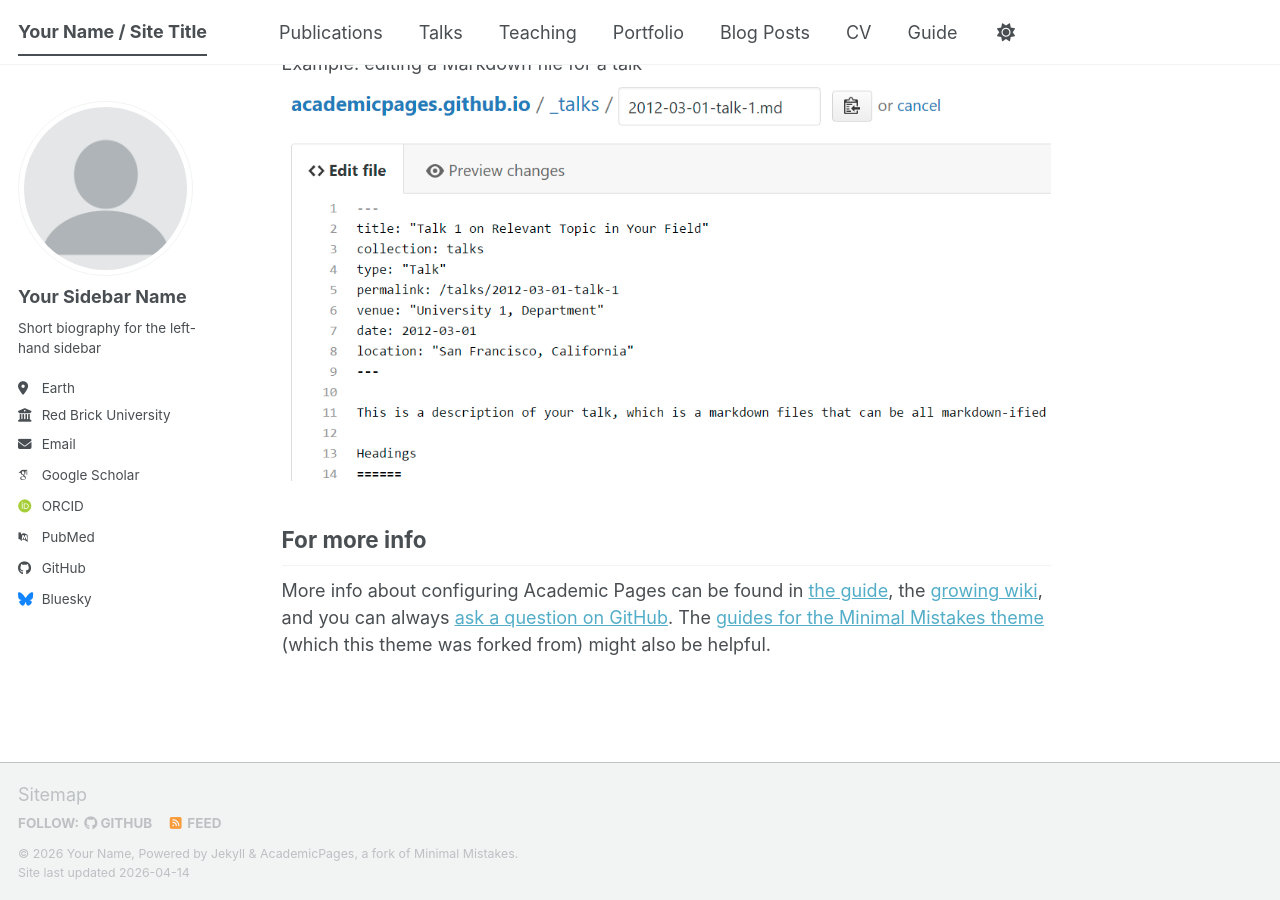
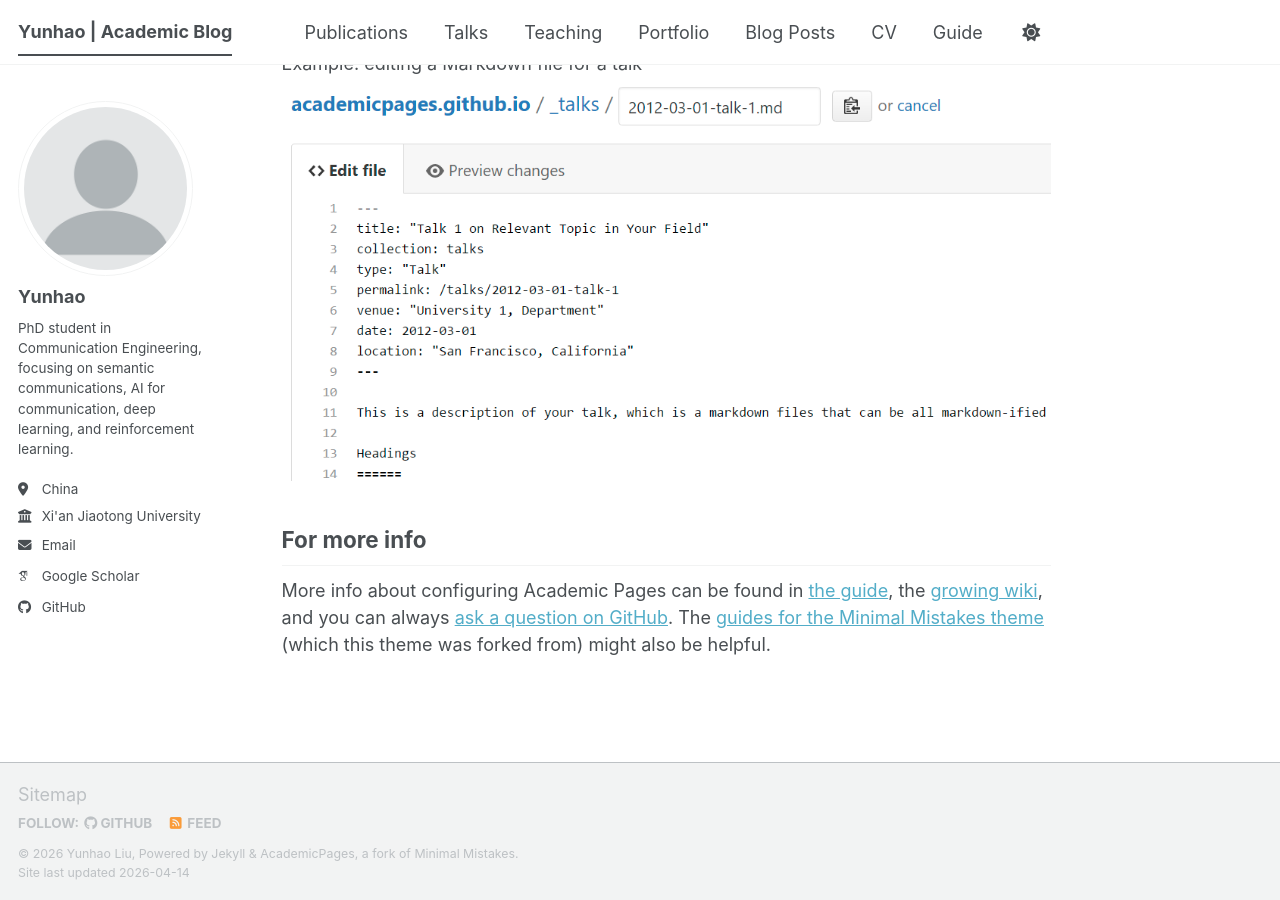
Before and after one commit to Liuyh0308/Liuyh0308.github.io, a Jekyll site: the page built from _pages/about.md, in a window 1280 px wide and 900 px high, scrolled down 2720 px. Built offline with Jekyll 4.4.1, drawn with Linux system fonts in a browser that asks for light colours; some web fonts are replaced; a script bundle is joined from its source files by our own code; library files that are not in the unit come from our copies; some of the changed lines change nothing that is shown.

Commit message:
Revise config for Yunhao's academic blog
Updated personal information and site settings for academic blog.

```diff
--- a/_config.yml
+++ b/_config.yml
@@ -1,116 +1,109 @@
 # Welcome to Jekyll!
-#
-# This config file is meant for settings that affect your entire site, values
-# which you are expected to set up once and rarely need to edit after that.
-# For technical reasons, this file is *NOT* reloaded automatically when you use
-# `jekyll serve -l -H localhost`. If you change this file, please restart the
-# server process.
+# Personalized config for academic blog / homepage
 
 # Basic Site Settings
 locale                   : "en-US"
-site_theme               : "default" # The available themes options are "default", "air", "sunrise", "mint", "dirt" and "contrast"
-title                    : "Your Name / Site Title"
+site_theme               : "default"
+title                    : "Yunhao | Academic Blog"
 title_separator          : "-"
-name                     : &name "Your Name"
-description              : &description "Your Name's academic portfolio"   # Update this with a general description of your site, this is the default if not overridden by a page
-url                      : https://academicpages.github.io # The base hostname & protocol for your site e.g. "https://[your GitHub username].github.io",
-                                                           # or if you already have some other page hosted on Github then use "https://[your GitHub username].github.io/[Your Repo Name]"
-baseurl                  : "" # the subpath of your site, e.g. "/blog"
-repository               : "academicpages/academicpages.github.io"
+name                     : &name "Yunhao Liu"
+description              : &description "PhD student in Communication Engineering. Research interests include semantic communications, AI for communication, deep learning, and reinforcement learning."
+url                      : "https://Liuyh0308.github.io"
+baseurl                  : ""
+repository               : "Liuyh0308/Liuyh0308.github.io"
 
-# Site Author - The following control what appear as part of the author content on the side bar.
-#               If a field is blank the icon and link will not appear, otherwise it will be shown.
-#               Additional customization can be done by editing /_includes/author-profile.html
+# Site Author
 author:
   # Biographic information
   avatar           : "profile.png"
-  name             : "Your Sidebar Name"
-  pronouns         : # example: "she/her"
-  bio              : "Short biography for the left-hand sidebar"
-  location         : "Earth"
-  employer         : "Red Brick University"
-  uri              : # URL
-  email            : "none@example.org"
+  name             : "Yunhao"
+  pronouns         :
+  bio              : "PhD student in Communication Engineering, focusing on semantic communications, AI for communication, deep learning, and reinforcement learning."
+  location         : "China"
+  employer         : "Xi'an Jiaotong University"
+  uri              :
+  email            : "liuyh000308@gmail.com"
 
   # Academic websites
-  academia         : # URL
-  arxiv            : # URL - Update with the correct link to your profile
-  googlescholar    : "https://scholar.google.com/citations?user=PS_CX0AAAAAJ"
-  inspire-hep      : # URL
-  impactstory      : # URL
-  orcid            : "https://orcid.org/yourorcidurl"
-  semantic         : # URL
-  ssrn             : # URL
-  pubmed           : "https://www.ncbi.nlm.nih.gov/pubmed/?term=john+snow"
-  researchgate     : # URL
-  scopus           : # URL
-  zotero           : # URL
-
+  academia         :
+  arxiv            :
+  googlescholar    : "https://scholar.google.com/citations?user=qYkG00IAAAAJ&hl=zh-CN"
+  inspire-hep      :
+  impactstory      :
+  orcid            :
+  semantic         :
+  ssrn             :
+  pubmed           :
+  researchgate     :
+  scopus           :
+  zotero           :
 
   # Repositories and software development
-  bitbucket        : # Username - Update with your username on the site
-  codepen          : # Username
-  dribbble         : # Username
-  github           : "academicpages"
-  kaggle           : # Username
-  stackoverflow    : # User number or user number and name (i.e., use "1" or "1/jeff-atwood")
+  bitbucket        :
+  codepen          :
+  dribbble         :
+  github           : "Liuyh0308"
+  kaggle           :
+  stackoverflow    :
 
   # Social media
-  artstation       : # Username
-  bluesky          : "bsky.app" # Replace this with you Bluesky username
-  facebook         : # Username
-  flickr           : # Username
-  foursquare       : # Username
-  goodreads        : # Username
-  google_plus      : # Username
-  keybase          : # Username
-  instagram        : # Username
-  lastfm           : # Username
-  linkedin         : # Username
-  mastodon         : # URL
-  medium           : # URL
-  pinterest        : # Username
-  soundcloud       : # Username
-  steam            : # Username
-  telegram         : # URL
-  tumblr           : # Username
-  twitter          : # Username for X / Twitter
-  vine             : # Username
-  weibo            : # Username
-  wikipedia        : # Username
-  xing             : # Username
-  youtube          : # Username
-  zhihu            : # Username
+  artstation       :
+  bluesky          :
+  facebook         :
+  flickr           :
+  foursquare       :
+  goodreads        :
+  google_plus      :
+  keybase          :
+  instagram        :
+  lastfm           :
+  linkedin         :
+  mastodon         :
+  medium           :
+  pinterest        :
+  soundcloud       :
+  steam            :
+  telegram         :
+  tumblr           :
+  twitter          :
+  vine             :
+  weibo            :
+  wikipedia        :
+  xing             :
+  youtube          :
+  zhihu            :
 
-# Publication Category - The following the list of publication categories and their headings
+# Publication Category
 publication_category:
   books:
-    title: 'Books'
+    title: "Books"
   manuscripts:
-    title: 'Journal Articles'
+    title: "Journal Articles"
   conferences:
-    title: 'Conference Papers'
+    title: "Conference Papers"
 
 # Site Settings
-teaser                   :  # filename of teaser fallback teaser image placed in /images/ for social media previews
-breadcrumbs              : false # true, false (default)
+teaser                   :
+breadcrumbs              : false
 words_per_minute         : 160
 future                   : true
-read_more                : "disabled" # if enabled, adds "Read more" links to excerpts
-talkmap_link             : false      #change to true to add link to talkmap on talks page
+read_more                : "disabled"
+talkmap_link             : false
+
 comments:
-  provider               : # false (default), "disqus", "discourse", "facebook", "google-plus", "staticman", "custom"
+  provider               :
   disqus:
     shortname            :
   discourse:
-    server               : # https://meta.discourse.org/t/embedding-discourse-comments-via-javascript/31963 , e.g.: meta.discourse.org
+    server               :
   facebook:
     appid                :
-    num_posts            : # 5 (default)
-    colorscheme          : # "light" (default), "dark"
+    num_posts            :
+    colorscheme          :
+
 staticman:
   allowedFields          : ['name', 'email', 'url', 'message']
-  branch                 : "gh-pages" # "master", "gh-pages"
+  branch                 : "gh-pages"
   commitMessage          : "New comment."
   filename               : comment-{@timestamp}
   format                 : "yml"
@@ -123,11 +116,11 @@ staticman:
     date:
       type               : "date"
       options:
-        format           : "iso8601" # "iso8601" (default), "timestamp-seconds", "timestamp-milliseconds"
+        format           : "iso8601"
+
 atom_feed:
-  hide                   : false     # change to true to hide the RSS feed in the footer
-  path                   : # blank (default) uses feed.xml
-
+  hide                   : false
+  path                   :
 
 # SEO Related
 google_site_verification :
@@ -135,36 +128,35 @@ bing_site_verification   :
 alexa_site_verification  :
 yandex_site_verification :
 
-
 # Social Sharing
 twitter:
-  username               : &twitter
+  username               :
 facebook:
   username               :
   app_id                 :
   publisher              :
-og_image                 :  # Social media default site image
-og_description           :  # Social media default site image description
-# For specifying social profiles
-# - https://developers.google.com/structured-data/customize/social-profiles
+og_image                 :
+og_description           : "Academic homepage of Yunhao, PhD student in Communication Engineering."
+
 social:
-  type                   : # Person or Organization (defaults to Person)
-  name                   : # If the user or organization name differs from the site's name
-  links: # An array of links to social media profiles
-
+  type                   : "Person"
+  name                   : "Yunhao"
+  links:
+    - "https://scholar.google.com/citations?user=qYkG00IAAAAJ&hl=zh-CN"
+    - "https://github.com/Liuyh0308"
 
 # Analytics
 analytics:
-  provider               :  "false" # false (default), "google", "google-universal", "google-analytics-4", "custom"
+  provider               : "false"
   google:
     tracking_id          :
-
 
 # Reading Files
 include:
   - .htaccess
   - _pages
   - files
+
 exclude:
   - "*.sublime-project"
   - "*.sublime-workspace"
@@ -192,12 +184,13 @@ exclude:
   - README
   - tmp
   - vendor
+
 keep_files:
   - .git
   - .svn
+
 encoding: "utf-8"
 markdown_ext: "markdown,mkdown,mkdn,mkd,md"
-
 
 # Conversion
 markdown: kramdown
@@ -205,7 +198,6 @@ highlighter: rouge
 lsi: false
 excerpt_separator: "\n\n"
 incremental: false
-
 
 # Markdown Processing
 kramdown:
@@ -218,8 +210,7 @@ kramdown:
   smart_quotes: lsquo,rsquo,ldquo,rdquo
   enable_coderay: false
 
-
-# These settings control the types of collections used by the template
+# Collections
 collections:
   teaching:
     output: true
@@ -234,10 +225,8 @@ collections:
     output: true
     permalink: /:collection/:path/
 
-
-# These settings control how pages and collections are included in the site
+# Defaults
 defaults:
-  # _posts
   - scope:
       path: ""
       type: posts
@@ -248,14 +237,14 @@ defaults:
       comments: true
       share: true
       related: true
-  # _pages
+
   - scope:
       path: ""
       type: pages
     values:
       layout: single
       author_profile: true
-  # _teaching
+
   - scope:
       path: ""
       type: teaching
@@ -264,7 +253,7 @@ defaults:
       author_profile: true
       share: true
       comments: true
-  # _publications
+
   - scope:
       path: ""
       type: publications
@@ -273,7 +262,7 @@ defaults:
       author_profile: true
       share: true
       comments: true
-  # _portfolio
+
   - scope:
       path: ""
       type: portfolio
@@ -282,7 +271,7 @@ defaults:
       author_profile: true
       share: true
       comment: true
-  # _talks
+
   - scope:
       path: ""
       type: talks
@@ -291,19 +280,14 @@ defaults:
       author_profile: true
       share: true
 
-
 # Sass/SCSS
 sass:
   sass_dir: _sass
-  style: compressed # https://sass-lang.com/documentation/file.SASS_REFERENCE.html#output_style
-
+  style: compressed
 
 # Outputting
 permalink: /:categories/:title/
-# paginate: 5 # amount of posts to show
-# paginate_path: /page:num/
-timezone: Etc/UTC # https://en.wikipedia.org/wiki/List_of_tz_database_time_zones
-
+timezone: Etc/UTC
 
 # Plugins
 plugins:
@@ -314,7 +298,6 @@ plugins:
   - jekyll-redirect-from
   - jemoji
 
-# Mimic GitHub Pages with --safe
 whitelist:
   - jekyll-feed
   - jekyll-gist
@@ -323,38 +306,16 @@ whitelist:
   - jekyll-redirect-from
   - jemoji
 
-
 # Archives
-#  Type
-#  - GitHub Pages compatible archive pages built with Liquid ~> type: liquid (default)
-#  - Jekyll Archives plugin archive pages ~> type: jekyll-archives
-#  Path (examples)
-#  - Archive page should exist at path when using Liquid method or you can
-#    expect broken links (especially with breadcrumbs enabled)
-#  - <base_path>/tags/my-awesome-tag/index.html ~> path: /tags/
-#  - <base_path/categories/my-awesome-category/index.html ~> path: /categories/
-#  - <base_path/my-awesome-category/index.html ~> path: /
 category_archive:
   type: liquid
   path: /categories/
+
 tag_archive:
   type: liquid
   path: /tags/
-# https://github.com/jekyll/jekyll-archives
-# jekyll-archives:
-#   enabled:
-#     - categories
-#     - tags
-#   layouts:
-#     category: archive-taxonomy
-#     tag: archive-taxonomy
-#   permalinks:
-#     category: /categories/:name/
-#     tag: /tags/:name/
-
 
 # HTML Compression
-# - https://jch.penibelst.de/
 compress_html:
   clippings: all
   ignore:
```
